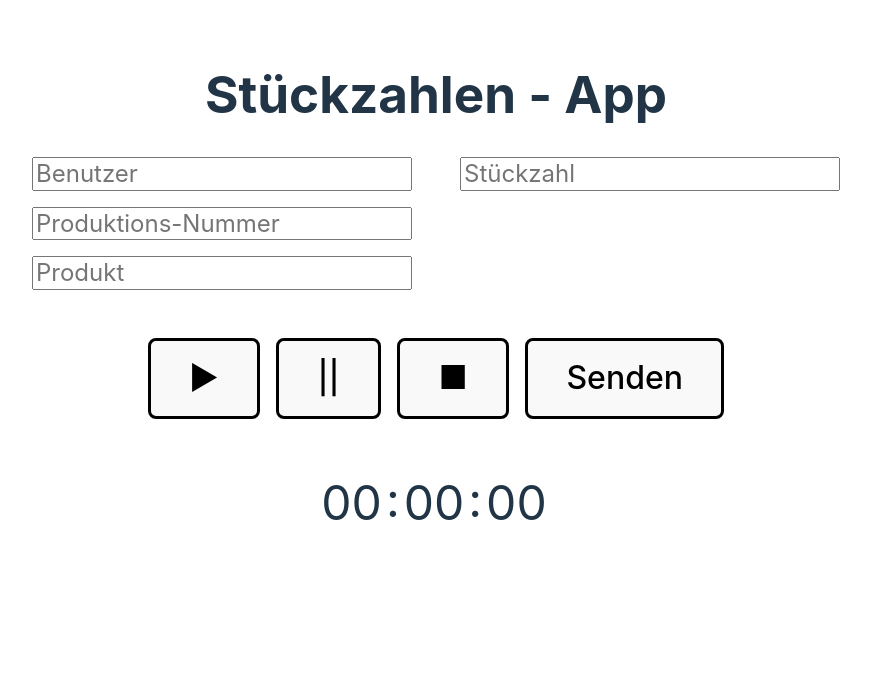
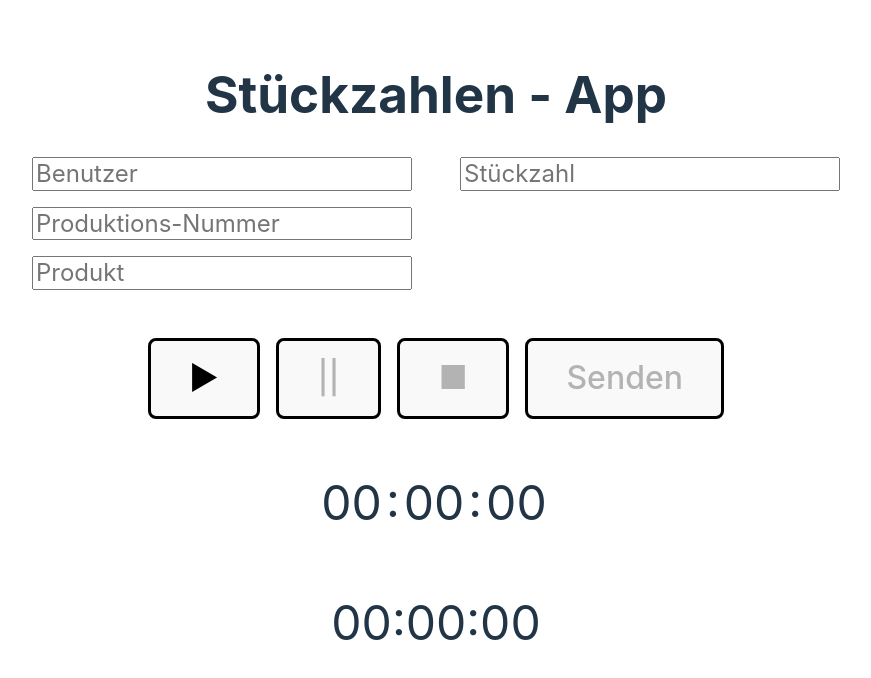
Before and after one commit to sadeg-akbarian/stueckzahlen-app, a Vue app: page / in a window 1280 px wide. Shown: the top 678 px of the page, without its empty margins (204-1075 px from the left). Built offline with nearby package versions, Linux system fonts and the light colour scheme.

Commit message:
feat: play, halt and stop-button functions fully implemented

```diff
--- a/src/components/HelloWorld.vue
+++ b/src/components/HelloWorld.vue
@@ -10,12 +10,23 @@ export default {
       inputProdNummer: false,
       inputProdukt: false,
       inputStückzahl: false,
+      theSeconds: "00",
+      theMinutes: "00",
+      theHours: "00",
+      playActive: false,
+      haltActive: true,
+      stopActive: true,
+      sendActive: true,
+      allInputsFilled: false,
+      intervallRunning: null,
+      wasItStopped: false,
     };
   },
   methods: {
-    playFunction() {
+    checkRequirements() {
       if (this.benutzerName === "") {
         this.inputBenutzer = true;
+        this.allInputsFilled = false;
       } else {
         const regex = /^\d+$/;
         if (
@@ -23,17 +34,86 @@ export default {
           regex.test(this.produktionsNummer) === false
         ) {
           this.inputProdNummer = true;
+          this.allInputsFilled = false;
           alert(
             "Die Produktionsnummer muss genau 5-stellig sein und darf nur Zahlen/Ziffern enthalten!"
           );
         } else {
           if (this.produkt === "") {
             this.inputProdukt = true;
+            this.allInputsFilled = false;
           } else {
-            console.log("ööööööööööö");
+            this.allInputsFilled = true;
           }
         }
       }
+    },
+    startFunction() {
+      this.wasItStopped = false;
+      if (this.allInputsFilled === true) {
+        this.intervallRunning = setInterval(this.increaseTheTime, 1000);
+      }
+    },
+    haltStopFunction(whatWasClicked) {
+      clearInterval(this.intervallRunning);
+      if (whatWasClicked === "halt") {
+        this.wasItStopped = false;
+      } else {
+        this.wasItStopped = true;
+      }
+    },
+    increaseTheTime() {
+      if (this.theSeconds === "59") {
+        this.theSeconds = "00";
+        if (this.theMinutes === "59") {
+          this.theMinutes = "00";
+          let changedHours = Number(this.theHours);
+          changedHours++;
+          this.theHours = "" + changedHours;
+          if (this.theHours.length === 1) {
+            this.theHours = "0" + this.theHours;
+          }
+        } else {
+          let changedMinutes = Number(this.theMinutes);
+          changedMinutes++;
+          this.theMinutes = "" + changedMinutes;
+          if (this.theMinutes.length === 1) {
+            this.theMinutes = "0" + this.theMinutes;
+          }
+        }
+      } else {
+        let changedSeconds = Number(this.theSeconds);
+        changedSeconds++;
+        this.theSeconds = "" + changedSeconds;
+        if (this.theSeconds.length === 1) {
+          this.theSeconds = "0" + this.theSeconds;
+        }
+      }
+    },
+    changeButtonStatus(whichButton) {
+      if (this.allInputsFilled === true) {
+        if (whichButton === "playButton") {
+          this.playActive = true;
+          this.haltActive = false;
+          this.stopActive = false;
+          console.log("play");
+        } else if (whichButton === "haltButton") {
+          this.playActive = false;
+          this.haltActive = true;
+          this.stopActive = false;
+          console.log("halt");
+        } else if (whichButton === "stopButton") {
+          this.playActive = false;
+          this.haltActive = true;
+          this.stopActive = true;
+          console.log("stop");
+        }
+      }
+    },
+  },
+  computed: {
+    createTheTime() {
+      return this.theHours + ":" + this.theMinutes + ":" + this.theSeconds;
     },
   },
   props: {
@@ -78,10 +158,38 @@ export default {
       />
     </div>
     <div class="button-area">
-      <button type="button" @click="playFunction()">▶</button>
-      <button type="button">||</button>
-      <button type="button">■</button>
-      <button type="button">Senden</button>
+      <button
+        type="button"
+        :disabled="playActive"
+        @click="
+          checkRequirements(), changeButtonStatus('playButton'), startFunction()
+        "
+      >
+        ▶
+      </button>
+      <button
+        type="button"
+        :disabled="haltActive"
+        @click="
+          checkRequirements(),
+            changeButtonStatus('haltButton'),
+            haltStopFunction('halt')
+        "
+      >
+        ||
+      </button>
+      <button
+        type="button"
+        :disabled="stopActive"
+        @click="
+          checkRequirements(),
+            changeButtonStatus('stopButton'),
+            haltStopFunction('stop')
+        "
+      >
+        ■
+      </button>
+      <button type="button" :disabled="sendActive">Senden</button>
     </div>
     <div class="time-area">
       <p>
@@ -89,6 +197,7 @@ export default {
         ><span class="colon">:</span><span>00</span>
       </p>
     </div>
+    <p>{{ createTheTime }}</p>
   </div>
 </template>
 
```
